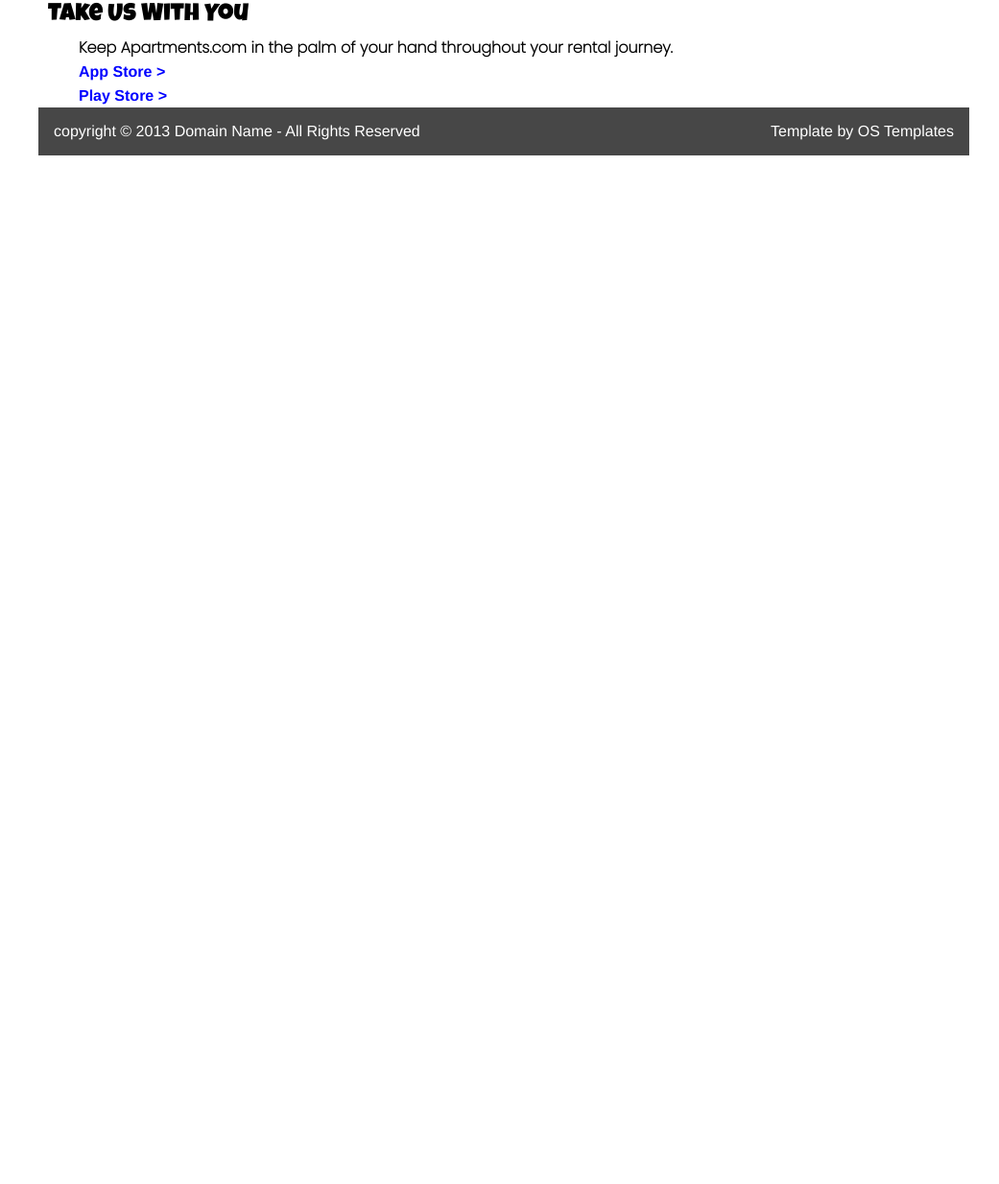
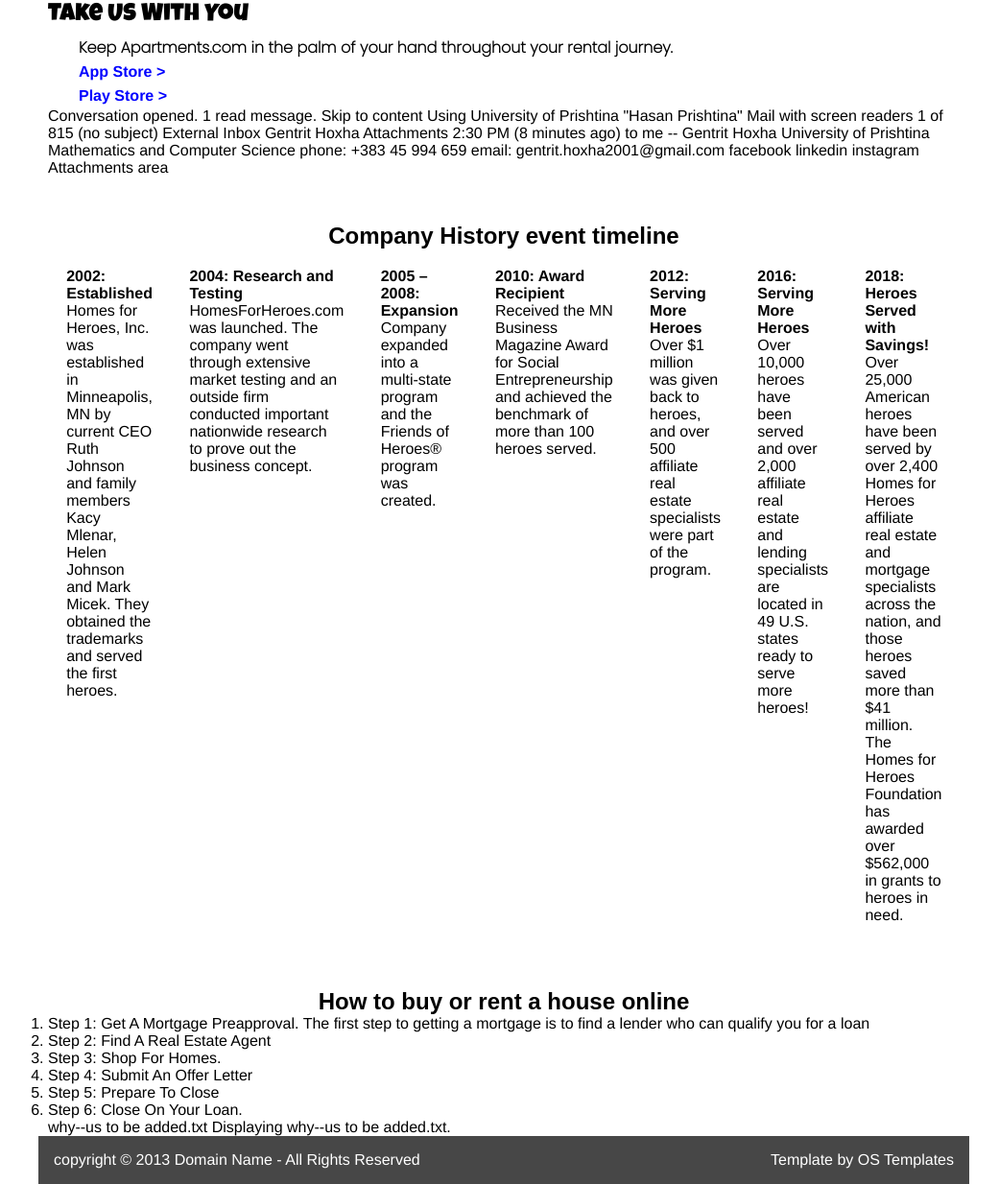
Before and after one commit to gentrit-hoxha/PWWW21-22_Gr12, a plain HTML site: page why_us.html in a window 1280 px wide. Shown: the part 498-1732 px from the top of the page at 96% size, without its empty margins (115-1156 px from the left). Before the commit the page ends 800 px from the top, so only its background shows below. Drawn offline with Linux system fonts and the light colour scheme; a web font is replaced by a local one.

Commit message:
Some more lists added in why_us.html

```diff
--- a/why_us.html
+++ b/why_us.html
@@ -94,6 +94,84 @@
            </dl>
 
 
+           Conversation opened. 1 read message.
+
+           Skip to content
+           Using University of Prishtina "Hasan Prishtina" Mail with screen readers
+           1 of 815
+           (no subject)
+           External
+           Inbox
+
+           Gentrit Hoxha <gentrit.hoxha2001@gmail.com>
+           Attachments
+           2:30 PM (8 minutes ago)
+           to me
+
+
+
+           --
+
+           Gentrit Hoxha
+           University of Prishtina
+           Mathematics and Computer Science
+
+           phone: +383 45 994 659
+           email: gentrit.hoxha2001@gmail.com
+           facebook
+           linkedin
+           instagram
+
+           Attachments area
+                      <h2 class="event-timeline-title">Company History event timeline</h2>
+
+                      <ul style="list-style-type: circle !important;">
+                          <li> <b>2002: Established</b>
+                             Homes for Heroes, Inc. was established in Minneapolis, MN by current CEO Ruth Johnson and family members Kacy Mlenar, Helen Johnson and Mark Micek. They obtained the trademarks and served the first heroes.
+                         </li>
+                          <li>
+                           <b>2004: Research and Testing</b>
+                           HomesForHeroes.com was launched. The company went through extensive market testing and an outside firm conducted important nationwide research to prove out the business concept.              </li>
+                          <li>
+                           <b>2005 – 2008: Expansion</b>
+                           Company expanded into a multi-state program and the Friends of Heroes® program was created.              </li>
+                           <li>
+                               <b>2010: Award Recipient</b>
+           Received the MN Business Magazine Award for Social Entrepreneurship and achieved the benchmark of more than 100 heroes served.
+                           </li>
+
+                           <li>
+                               <b>
+                                   2012: Serving More Heroes
+                               </b>
+           Over $1 million was given back to heroes, and over 500 affiliate real estate specialists were part of the program.
+                           </li>
+
+
+                           <li>
+                               <b>2016: Serving More Heroes</b>
+           Over 10,000 heroes have been served and over 2,000 affiliate real estate and lending specialists are located in 49 U.S. states ready to serve more heroes!
+                           </li>
+
+                           <li>
+                              <b> 2018: Heroes Served with Savings!</b>
+           Over 25,000 American heroes have been served by over 2,400 Homes for Heroes affiliate real estate and mortgage specialists across the nation, and those heroes saved more than $41 million. The Homes for Heroes Foundation has awarded over $562,000 in grants to heroes in need.
+                           </li>
+                      </ul>
+
+                      <h2 class="event-timeline-title">How to buy or rent a house online</h2>
+
+                      <ol >
+                          <li class="step">Step 1: Get A Mortgage Preapproval. The first step to getting a mortgage is to find a lender who can qualify you for a loan</li>
+                          <li class="step">Step 2: Find A Real Estate Agent</li>
+                          <li class="step">Step 3: Shop For Homes.</li>
+                          <li class="step">Step 4: Submit An Offer Letter</li>
+                          <li class="step">Step 5: Prepare To Close</li>
+                          <li class="step">Step 6: Close On Your Loan.</li>
+
+                      </ol>
+           why--us to be added.txt
+           Displaying why--us to be added.txt.
 
         </div>
     </div>
```
